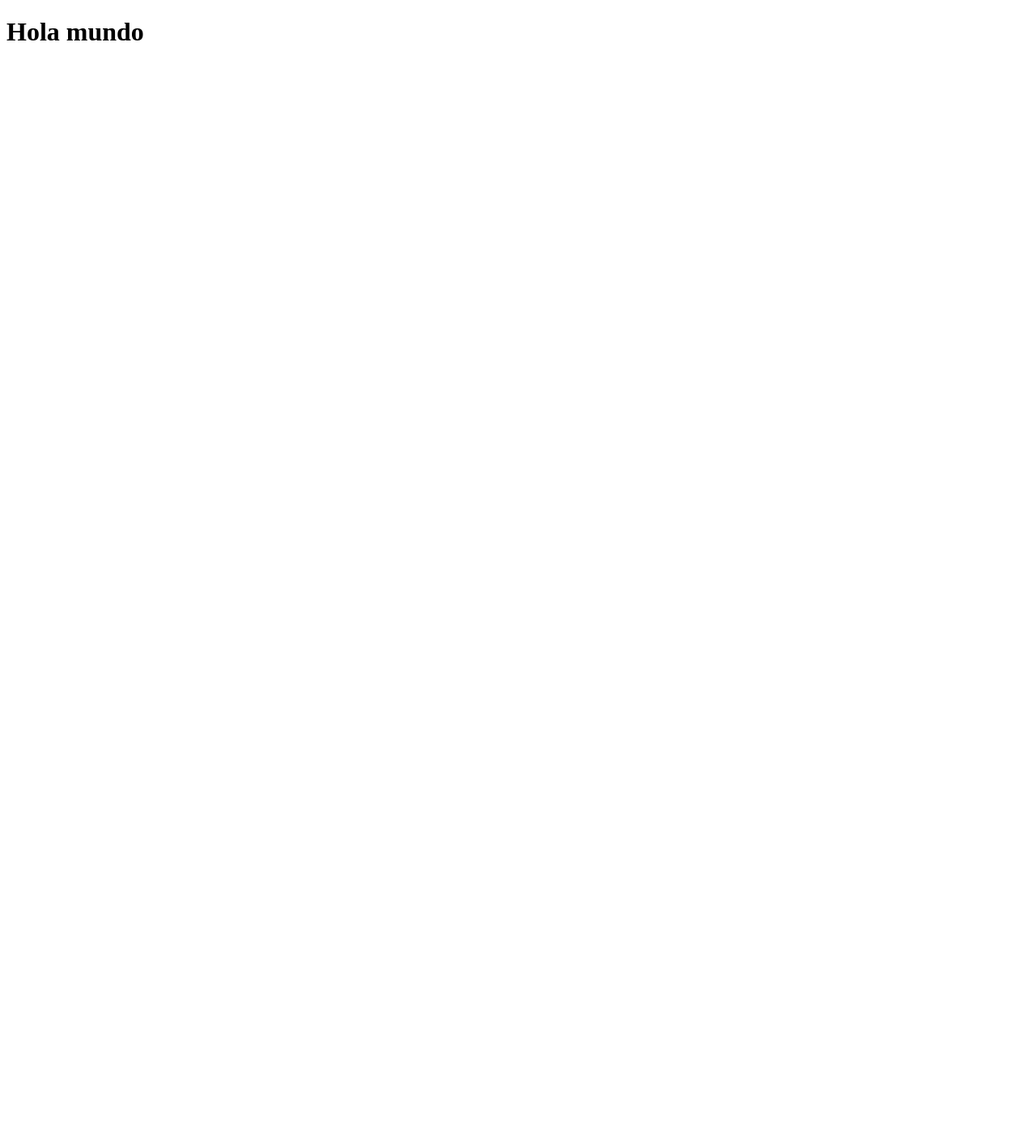
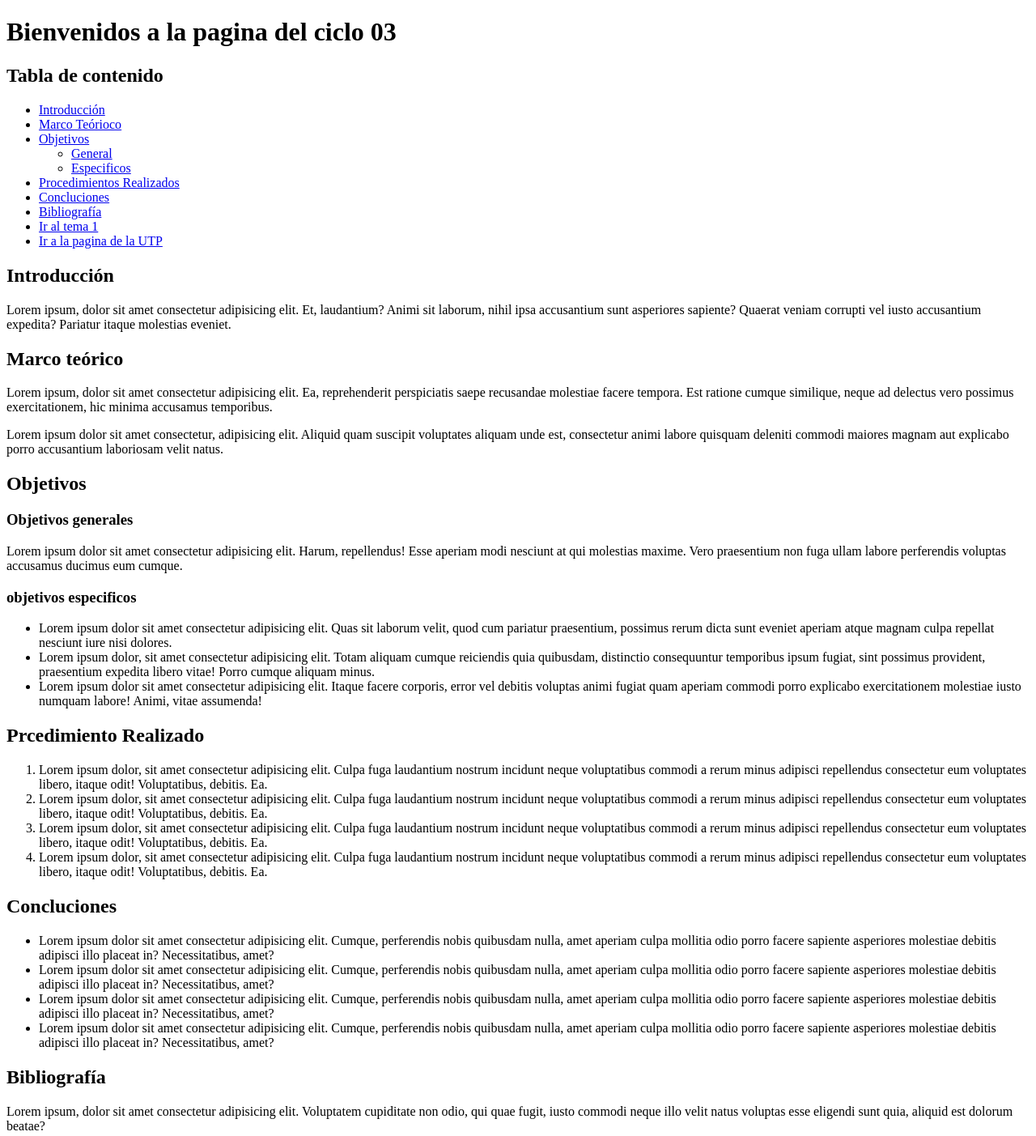
Before and after one commit to GeovannyGomezArciniegas/MisionTIC2022-Ciclo03-Proyecto, a plain HTML site: page index.html in a window 1280 px wide. Shown: the whole page at 81% size. Before the commit the page ends 800 px from the top, so only its background shows below. Drawn offline with Linux system fonts and the light colour scheme.

Commit message:
Clase HTML

```diff
--- a/index.html
+++ b/index.html
@@ -1,13 +1,69 @@
 <!DOCTYPE html>
-<html lang="en">
+<html lang="es">
 <head>
     <meta charset="UTF-8">
     <meta http-equiv="X-UA-Compatible" content="IE=edge">
     <meta name="viewport" content="width=device-width, initial-scale=1.0">
-    <title>Hola mundo</title>
+    <title>Inicio</title>
 </head>
 <body>
-    <h1>Hola mundo</h1>
+    <h1>Bienvenidos a la pagina del ciclo 03</h1>
+
+    <h2>Tabla de contenido</h2>
+    <ul>
+        <li><a href="#intro">Introducción</a></li>
+        <li><a href="#mark">Marco Teórioco</a></li>
+        <li><a href="#goal">Objetivos</a>
+            <ul>
+                <li><a href="#general">General</a></li>
+                <li><a href="#specifics">Especificos</a></li>
+            </ul>
+        </li>
+        <li><a href="#procedure">Procedimientos Realizados</a></li>
+        <li><a href="#resume">Concluciones</a></li>
+        <li><a href="#biblio">Bibliografía</a></li>
+        <li><a href="tema1.html" target="_blank">Ir al tema 1</a></li>
+        <li><a href="https://www.utp.edu.co/" target="_blank">Ir a la pagina de la UTP</a></li>
+    </ul>
+
+    <h2> <a id="intro"></a>Introducción</h2>
+    <p>Lorem ipsum, dolor sit amet consectetur adipisicing elit. Et, laudantium? Animi sit laborum, nihil ipsa accusantium sunt asperiores sapiente? Quaerat veniam corrupti vel iusto accusantium expedita? Pariatur itaque molestias eveniet.</p>
+
+    <h2><a id="mark"></a>Marco teórico</h2>
+    <p>Lorem ipsum, dolor sit amet consectetur adipisicing elit. Ea, reprehenderit perspiciatis saepe recusandae molestiae facere tempora. Est ratione cumque similique, neque ad delectus vero possimus exercitationem, hic minima accusamus temporibus.</p>
+    <p>Lorem ipsum dolor sit amet consectetur, adipisicing elit. Aliquid quam suscipit voluptates aliquam unde est, consectetur animi labore quisquam deleniti commodi maiores magnam aut explicabo porro accusantium laboriosam velit natus.</p>
+
+    <h2><a id="goal"></a>Objetivos</h2>
+
+    <h3><a id="general"></a>Objetivos generales</h3>
+    <p>Lorem ipsum dolor sit amet consectetur adipisicing elit. Harum, repellendus! Esse aperiam modi nesciunt at qui molestias maxime. Vero praesentium non fuga ullam labore perferendis voluptas accusamus ducimus eum cumque.</p>
+
+    <h3><a id="specifics"></a>objetivos especificos</h3>
+    <ul>
+        <li>Lorem ipsum dolor sit amet consectetur adipisicing elit. Quas sit laborum velit, quod cum pariatur praesentium, possimus rerum dicta sunt eveniet aperiam atque magnam culpa repellat nesciunt iure nisi dolores.</li>
+        <li>Lorem ipsum dolor, sit amet consectetur adipisicing elit. Totam aliquam cumque reiciendis quia quibusdam, distinctio consequuntur temporibus ipsum fugiat, sint possimus provident, praesentium expedita libero vitae! Porro cumque aliquam minus.</li>
+        <li>Lorem ipsum dolor sit amet consectetur adipisicing elit. Itaque facere corporis, error vel debitis voluptas animi fugiat quam aperiam commodi porro explicabo exercitationem molestiae iusto numquam labore! Animi, vitae assumenda!</li>
+
+    </ul>
+
+    <h2><a id="procedure"></a>Prcedimiento Realizado</h2>
+   <ol>
+        <li>Lorem ipsum dolor, sit amet consectetur adipisicing elit. Culpa fuga laudantium nostrum incidunt neque voluptatibus commodi a rerum minus adipisci repellendus consectetur eum voluptates libero, itaque odit! Voluptatibus, debitis. Ea.</li>
+        <li>Lorem ipsum dolor, sit amet consectetur adipisicing elit. Culpa fuga laudantium nostrum incidunt neque voluptatibus commodi a rerum minus adipisci repellendus consectetur eum voluptates libero, itaque odit! Voluptatibus, debitis. Ea.</li>
+        <li>Lorem ipsum dolor, sit amet consectetur adipisicing elit. Culpa fuga laudantium nostrum incidunt neque voluptatibus commodi a rerum minus adipisci repellendus consectetur eum voluptates libero, itaque odit! Voluptatibus, debitis. Ea.</li>
+        <li>Lorem ipsum dolor, sit amet consectetur adipisicing elit. Culpa fuga laudantium nostrum incidunt neque voluptatibus commodi a rerum minus adipisci repellendus consectetur eum voluptates libero, itaque odit! Voluptatibus, debitis. Ea.</li>
+   </ol>
+
+   <h2><a id="resume"></a>Concluciones</h2>
+   <ul>
+        <li>Lorem ipsum dolor sit amet consectetur adipisicing elit. Cumque, perferendis nobis quibusdam nulla, amet aperiam culpa mollitia odio porro facere sapiente asperiores molestiae debitis adipisci illo placeat in? Necessitatibus, amet?</li>
+        <li>Lorem ipsum dolor sit amet consectetur adipisicing elit. Cumque, perferendis nobis quibusdam nulla, amet aperiam culpa mollitia odio porro facere sapiente asperiores molestiae debitis adipisci illo placeat in? Necessitatibus, amet?</li>
+        <li>Lorem ipsum dolor sit amet consectetur adipisicing elit. Cumque, perferendis nobis quibusdam nulla, amet aperiam culpa mollitia odio porro facere sapiente asperiores molestiae debitis adipisci illo placeat in? Necessitatibus, amet?</li>
+        <li>Lorem ipsum dolor sit amet consectetur adipisicing elit. Cumque, perferendis nobis quibusdam nulla, amet aperiam culpa mollitia odio porro facere sapiente asperiores molestiae debitis adipisci illo placeat in? Necessitatibus, amet?</li>
+   </ul>
+
+   <h2><a id="biblio"></a>Bibliografía</h2>
+   <p>Lorem ipsum, dolor sit amet consectetur adipisicing elit. Voluptatem cupiditate non odio, qui quae fugit, iusto commodi neque illo velit natus voluptas esse eligendi sunt quia, aliquid est dolorum beatae?</p>
 
 </body>
 </html>
```
Also changed, not shown: Presentacion.html (added, +20 -0 lines), tema1.html (added, +41 -0 lines), tema2.html (added).
